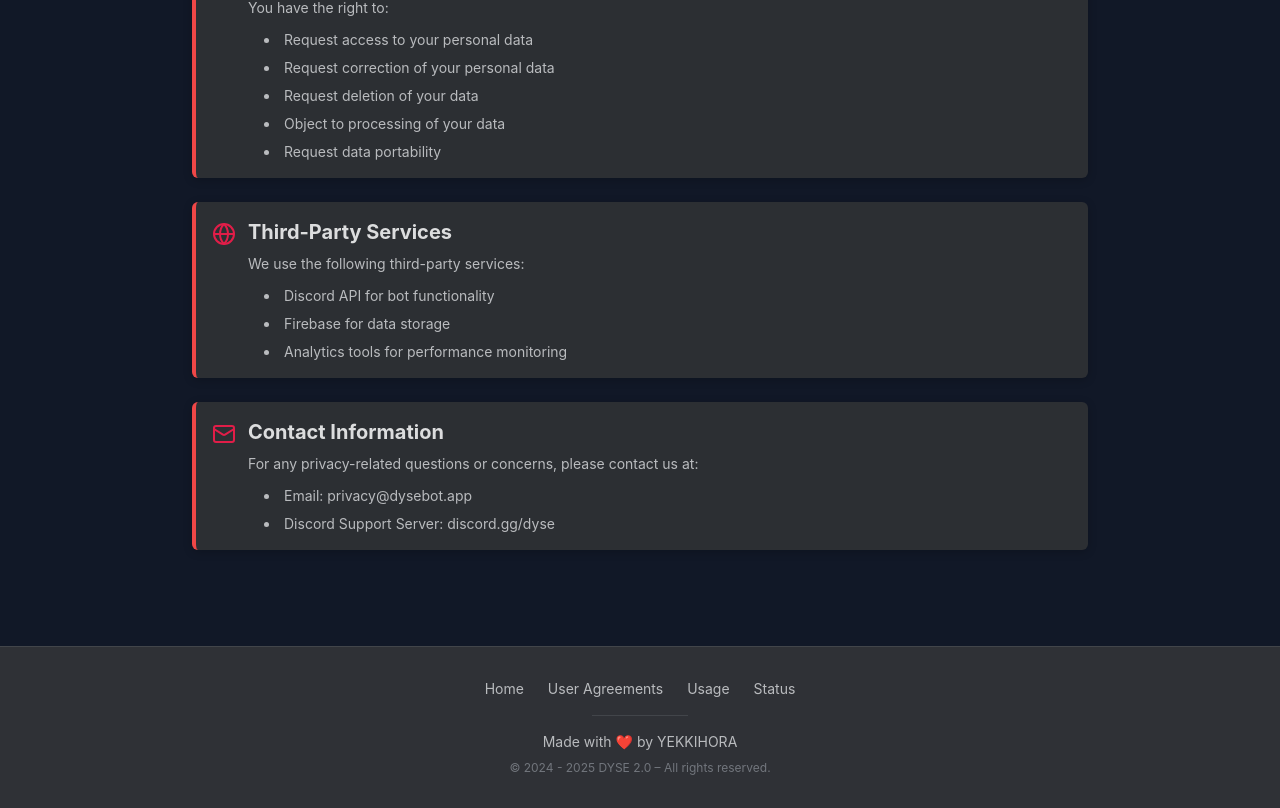
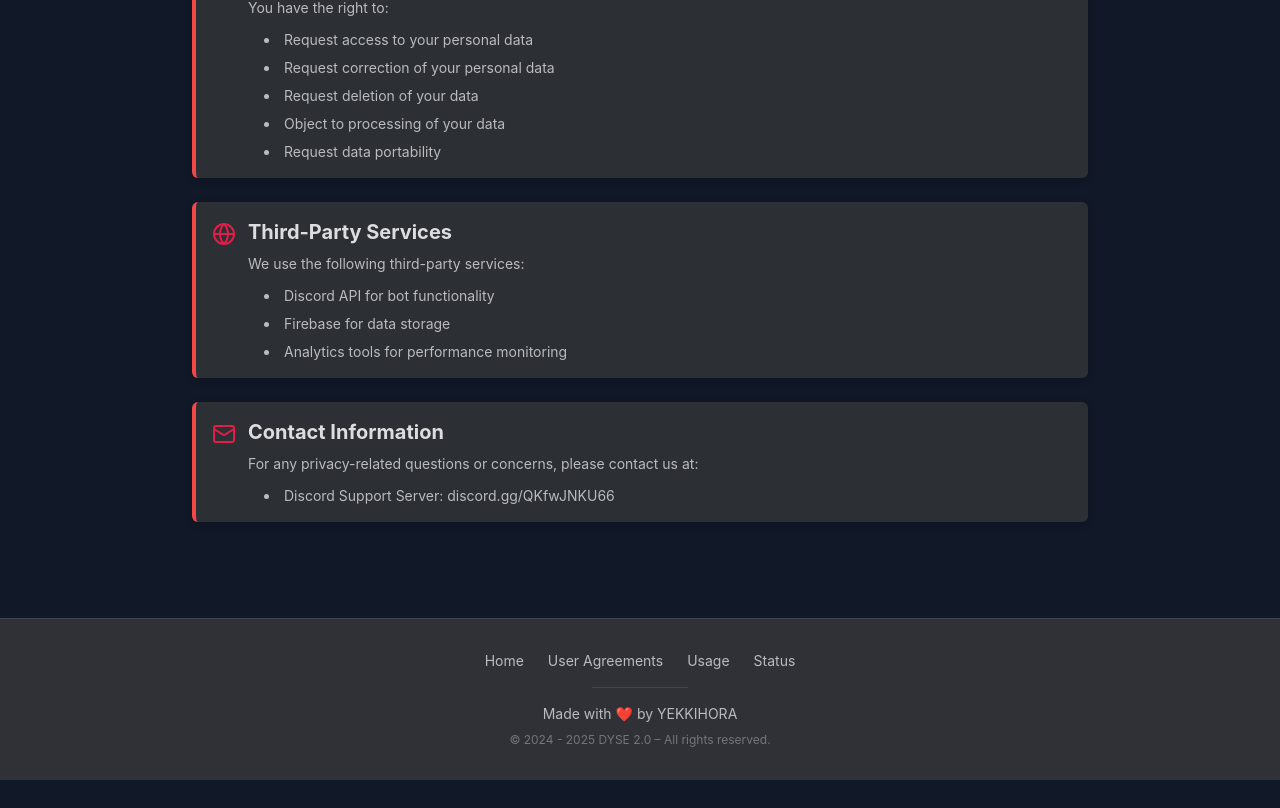
Before and after one commit to aaravsagar/dyse2-0-website, a React (Vite) app: page /user-agreements/privacy in a window 1280 px wide. Shown: the part 1331-2139 px from the top of the page. After the commit the page ends 2111 px from the top, so only its background shows below. Built offline with nearby package versions, Linux system fonts and the light colour scheme.

Commit message:
update link

```diff
--- a/src/pages/user-agreements/PrivacyPolicy.tsx
+++ b/src/pages/user-agreements/PrivacyPolicy.tsx
@@ -147,8 +147,7 @@ export default function PrivacyPolicy() {
                 For any privacy-related questions or concerns, please contact us at:
               </p>
               <ul className="list-disc list-inside text-[#B9BBBE] space-y-2 mt-3 ml-4">
-                <li>Email: privacy@dysebot.app</li>
-                <li>Discord Support Server: discord.gg/dyse</li>
+                <li>Discord Support Server: discord.gg/QKfwJNKU66</li>
               </ul>
             </div>
           </div>
```
